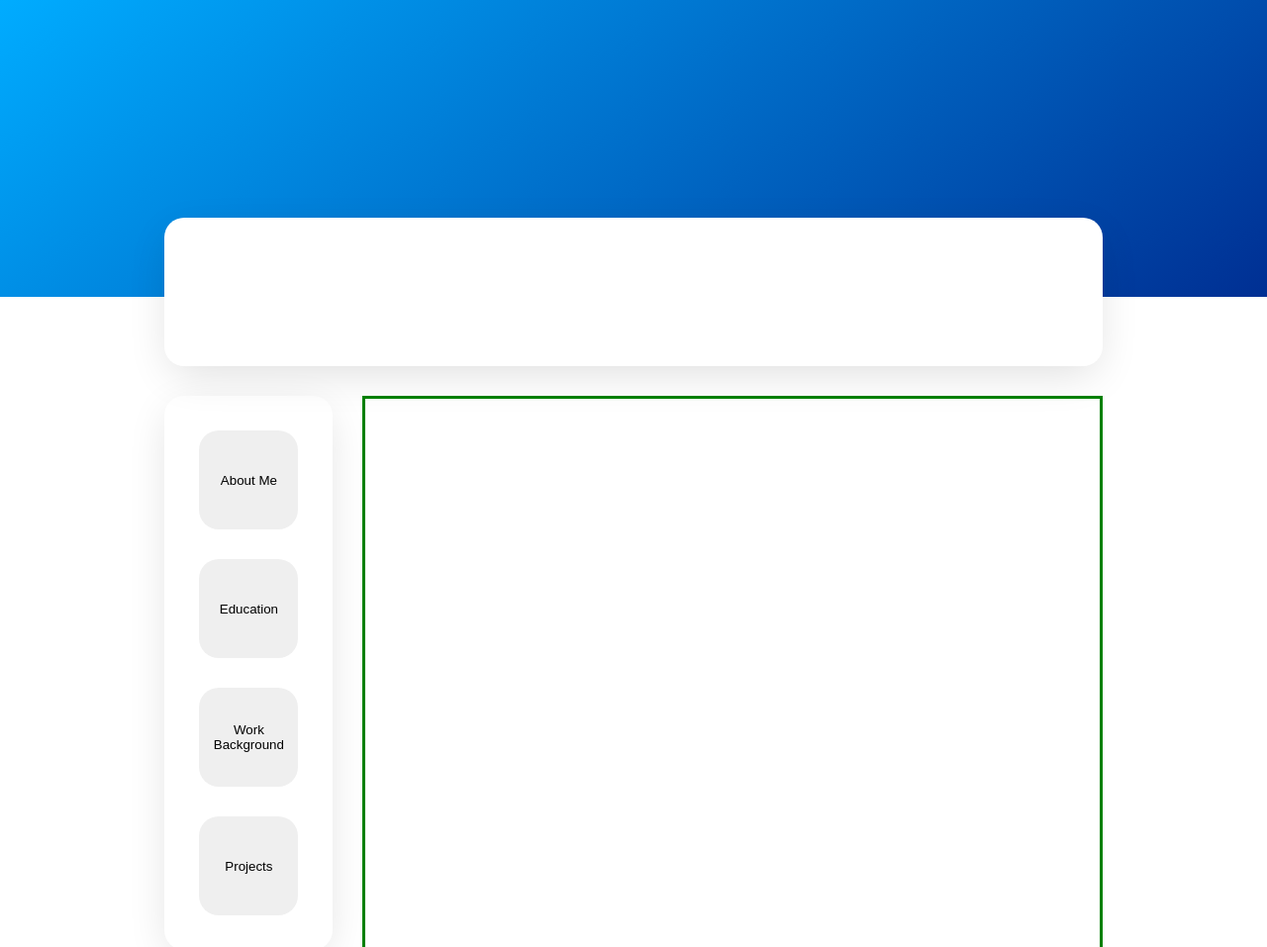
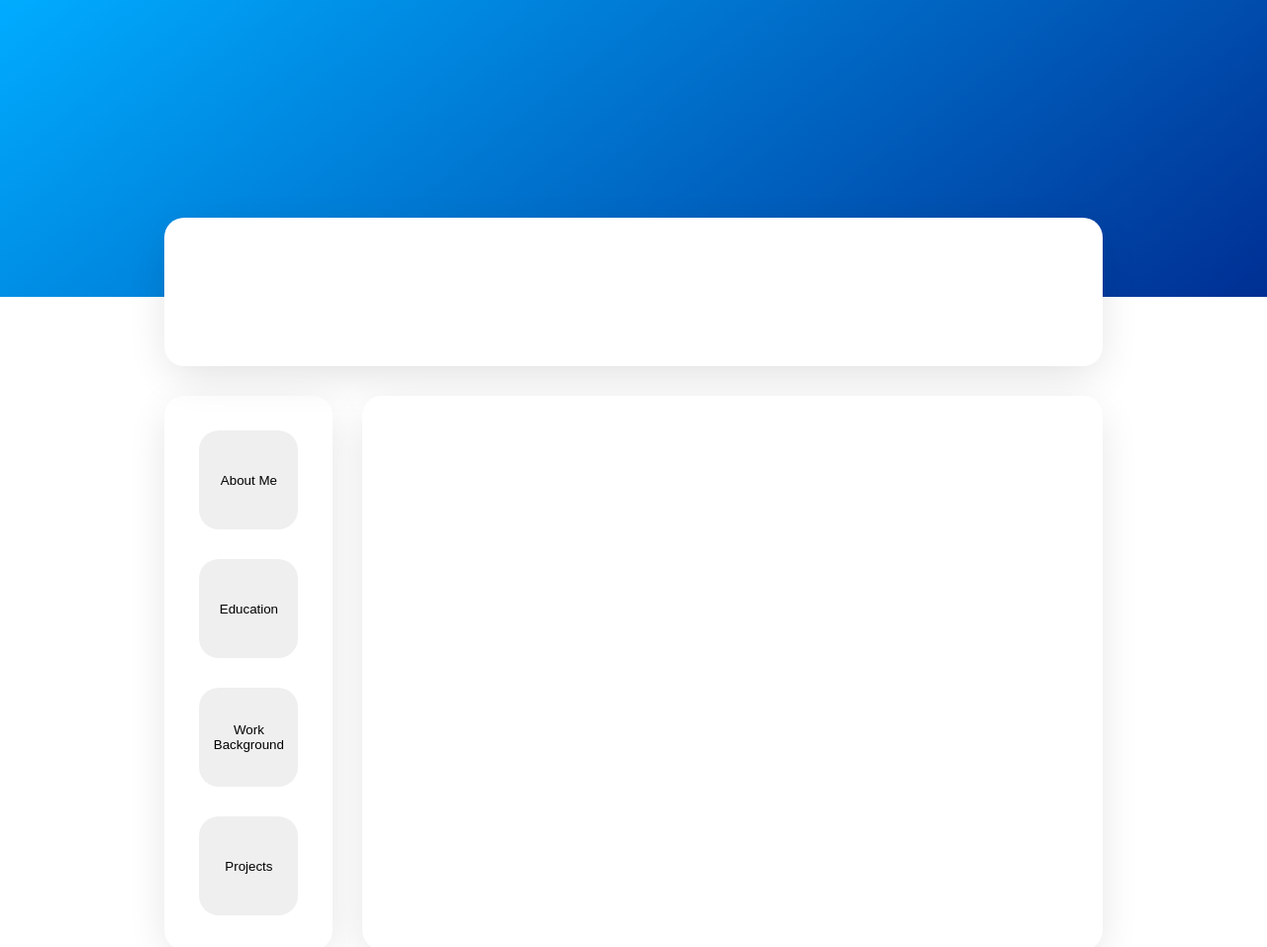
Before and after one commit to Rares247/webCV, a plain HTML site: page index.html in a window 1280 px wide. Shown: the top 957 px of the page at 99% size. Drawn offline with Linux system fonts and the light colour scheme.

Commit message:
Finalised the base structure

```diff
--- a/CSS/index.css
+++ b/CSS/index.css
@@ -31,10 +31,12 @@ body {
 }
 
 .content {
-    border-style: solid;
-    border-color: green;
+    border-radius: 20px;
+    border-style: none;
+    background-color: white;
     width: 100%;
     margin-left: 30px;
+    box-shadow: 0px 13px 44px -7px rgba(0, 0, 0, 0.137);
 }
 
 .navBar {
```
